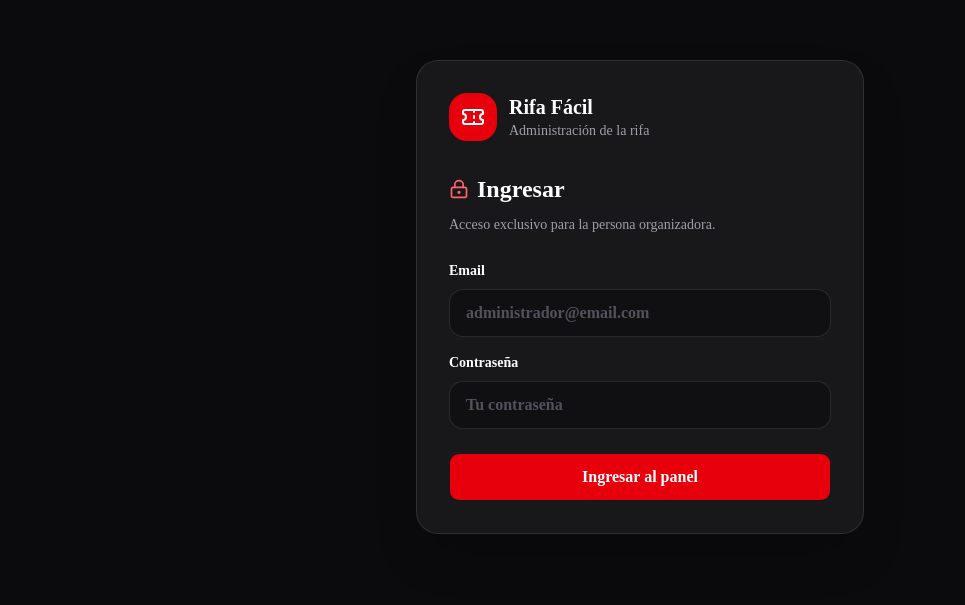
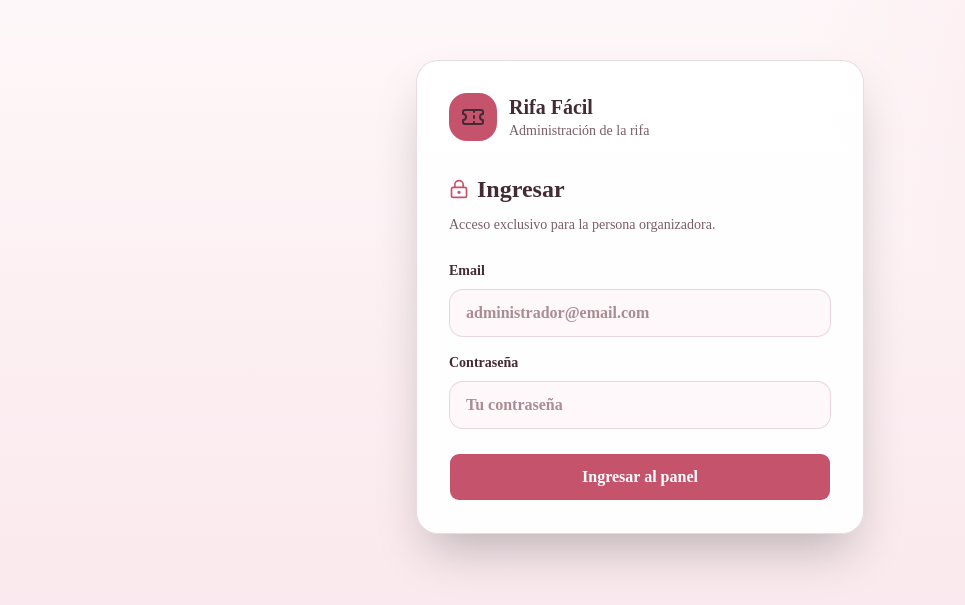
Before and after one commit to JAJesusGarcia/rifa-facil, a Next.js app: page /admin/login in a window 1280 px wide. Shown: the part 103-708 px from the top of the page, without its empty margins (0-965 px from the left). Built offline with nearby package versions, Linux system fonts and the light colour scheme; no server answers.

Commit message:
style: apply pastel theme across raffle

```diff
--- a/app/admin/login/page.tsx
+++ b/app/admin/login/page.tsx
@@ -27,7 +27,7 @@ export default async function AdminLoginPage({
   }
 
   return (
-    <main className="flex min-h-screen items-center justify-center bg-[#0b0b0d] px-4 text-white">
+    <main className="raffle-pastel flex min-h-screen items-center justify-center px-4 text-white">
       <section className="w-full max-w-md rounded-3xl border border-white/10 bg-zinc-900 p-6 shadow-2xl sm:p-8">
         <div className="flex items-center gap-3">
           <div className="flex size-12 items-center justify-center rounded-2xl bg-red-600">
--- a/app/admin/page.tsx
+++ b/app/admin/page.tsx
@@ -228,7 +228,7 @@ export default async function AdminPage({ searchParams }: AdminPageProps) {
     }).format(amount)
 
   return (
-    <main className="min-h-screen bg-[#0b0b0d] px-4 py-6 text-white sm:px-6">
+    <main className="raffle-pastel min-h-screen px-4 py-6 text-white sm:px-6">
       <div className="mx-auto w-full max-w-6xl">
         <header className="flex flex-col gap-4 border-b border-white/10 pb-5 sm:flex-row sm:items-center sm:justify-between">
           <div className="flex items-center gap-3">
--- a/app/globals.css
+++ b/app/globals.css
@@ -146,3 +146,95 @@ button {
   background: rgba(239, 68, 68, 0.45);
   color: white;
 }
+
+/* Tema público de la rifa inspirado en el flyer de Alondra */
+.raffle-pastel {
+  color: #442b33 !important;
+  background:
+    radial-gradient(
+      circle at top right,
+      rgba(239, 190, 201, 0.32),
+      transparent 32rem
+    ),
+    linear-gradient(180deg, #fffafb 0%, #fceff2 55%, #f9e7ec 100%);
+}
+
+.raffle-pastel .bg-zinc-900 {
+  background-color: rgba(255, 255, 255, 0.92) !important;
+}
+
+.raffle-pastel [class~='bg-zinc-900/80'] {
+  background-color: rgba(255, 255, 255, 0.82) !important;
+}
+
+.raffle-pastel [class~='bg-black/30'] {
+  background-color: rgba(255, 248, 250, 0.88) !important;
+}
+
+.raffle-pastel [class~='bg-white/5'],
+.raffle-pastel [class~='bg-white/[0.04]'] {
+  background-color: rgba(242, 209, 218, 0.34) !important;
+}
+
+.raffle-pastel [class~='border-white/10'],
+.raffle-pastel [class~='border-white/15'] {
+  border-color: rgba(151, 77, 95, 0.2) !important;
+}
+
+.raffle-pastel .text-white:not(button) {
+  color: #3f2830 !important;
+}
+
+.raffle-pastel .text-zinc-100,
+.raffle-pastel .text-zinc-200,
+.raffle-pastel .text-zinc-300 {
+  color: #553941 !important;
+}
+
+.raffle-pastel .text-zinc-400 {
+  color: #795d65 !important;
+}
+
+.raffle-pastel .text-zinc-500 {
+  color: #92747d !important;
+}
+
+.raffle-pastel .text-zinc-600 {
+  color: #a4868e !important;
+}
+
+.raffle-pastel .text-red-400 {
+  color: #c6536c !important;
+}
+
+.raffle-pastel .text-red-300 {
+  color: #b84b63 !important;
+}
+
+.raffle-pastel .text-red-200 {
+  color: #934457 !important;
+}
+
+.raffle-pastel .bg-red-600 {
+  background-color: #c6536c !important;
+}
+
+.raffle-pastel .bg-red-500 {
+  background-color: #d9657e !important;
+}
+
+.raffle-pastel [class~='hover:bg-red-500']:hover {
+  background-color: #b94660 !important;
+}
+
+.raffle-pastel input {
+  color: #442b33;
+}
+
+.raffle-pastel input::placeholder {
+  color: #a98c94;
+}
+
+.raffle-pastel [class~='bg-zinc-900/50'] {
+  background-color: rgba(255, 255, 255, 0.68) !important;
+}
--- a/components/raffle/prize-showcase.tsx
+++ b/components/raffle/prize-showcase.tsx
@@ -29,7 +29,7 @@ const prizes = [
 
 export function PrizeShowcase() {
   return (
-    <div className="h-full min-w-0 overflow-hidden bg-gradient-to-br from-[#211416] via-[#171719] to-[#101012] p-5 sm:p-6">
+    <div className="h-full min-w-0 overflow-hidden">
       <div className="mb-5">
         <p className="text-sm font-bold tracking-[0.18em] text-red-400 uppercase">
           Elegí tu premio
--- a/components/raffle/raffle-experience.tsx
+++ b/components/raffle/raffle-experience.tsx
@@ -166,7 +166,7 @@ export function RaffleExperience({
   }
 
   return (
-    <main className="min-h-screen overflow-x-hidden bg-[#0b0b0d] font-sans text-white">
+    <main className="raffle-pastel min-h-screen overflow-x-hidden font-sans text-white">
       <div className="mx-auto w-full max-w-5xl px-4 py-5 sm:px-6 sm:py-8">
         <header className="mb-5 flex items-center justify-between">
           <div className="flex items-center gap-2">
@@ -182,8 +182,8 @@ export function RaffleExperience({
             </div>
           </div>
 
-          <div className="flex items-center gap-2 rounded-full border border-emerald-500/20 bg-emerald-500/10 px-3 py-1.5 text-xs font-semibold text-emerald-300">
-            <span className="size-2 animate-pulse rounded-full bg-emerald-400" />
+          <div className="flex shrink-0 items-center gap-2 rounded-full border border-emerald-600/40 bg-emerald-50 px-3.5 py-2 text-sm font-bold text-emerald-800 shadow-sm">
+            <span className="size-2.5 animate-pulse rounded-full bg-emerald-600" />
             Rifa activa
           </div>
         </header>
@@ -195,8 +195,8 @@ export function RaffleExperience({
             </div>
 
             <div className="relative order-1 overflow-hidden p-6 sm:p-8 md:order-2">
-              <div className="absolute inset-0 bg-[radial-gradient(circle_at_top_right,_rgba(220,38,38,0.25),_transparent_48%)]" />
-              <div className="absolute -right-24 -bottom-24 size-72 rounded-full bg-red-600/10 blur-3xl" />
+              <div className="absolute inset-0 bg-[radial-gradient(circle_at_top_right,_rgba(234,167,182,0.36),_transparent_52%)]" />
+              <div className="absolute -right-24 -bottom-24 size-72 rounded-full bg-pink-300/20 blur-3xl" />
 
               <div className="relative">
                 <div className="mb-6 flex items-center gap-4">
```
